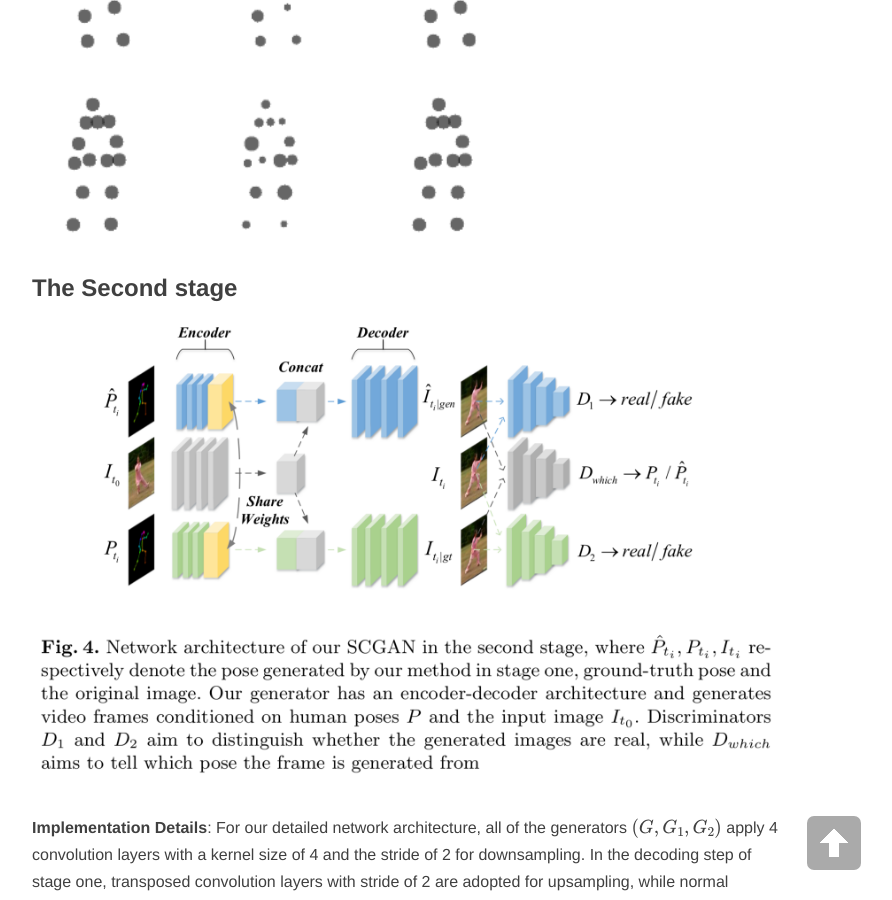
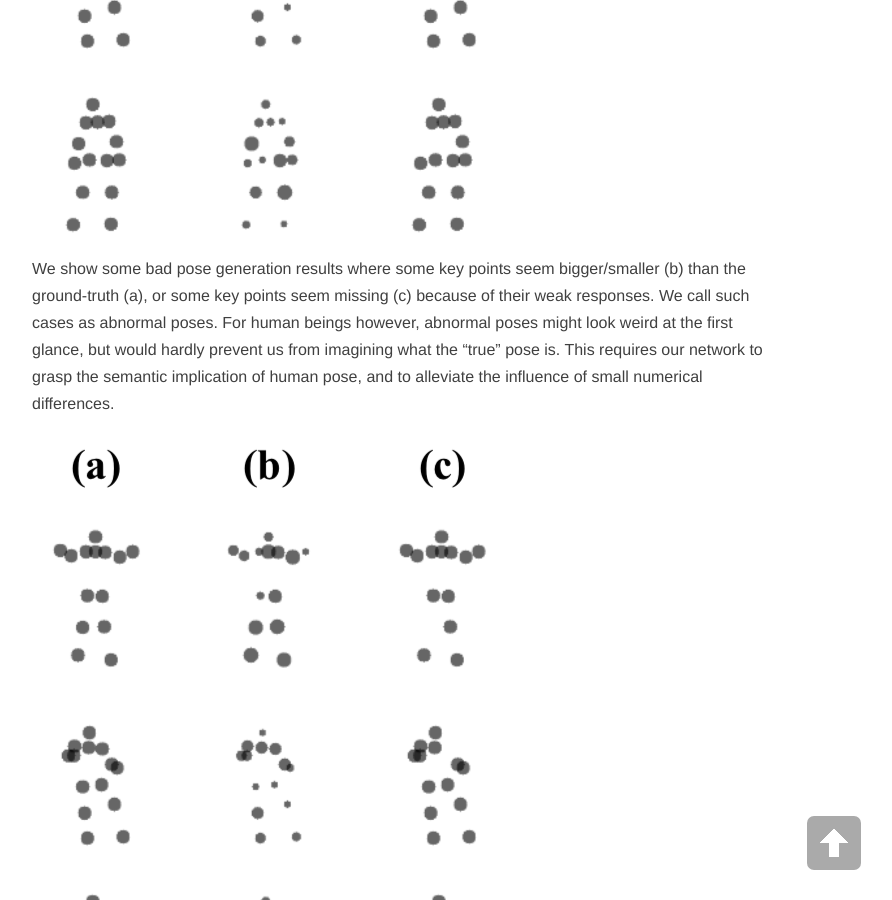
Before and after one commit to trchen12/trchen12.github.io, a Jekyll site: the page built from _posts/2018-07-27-eccv18.md, in a window 1280 px wide and 900 px high, scrolled down 2411 px. Shown: the whole window, without its empty margins (233-1125 px from the left). Built offline with Jekyll 4.4.1, drawn with Linux system fonts in a browser that asks for light colours; nearby versions of some CDN libraries; formulas are drawn with MathJax 3; comment, search, counter and statistics services are not loaded.

Commit message:
Update 2018-07-27-eccv18.md

```diff
--- a/_posts/2018-07-27-eccv18.md
+++ b/_posts/2018-07-27-eccv18.md
@@ -28,6 +28,11 @@
 </div>
 
 **Abnormal Poses:** We show some bad pose generation results where some key points seem bigger/smaller (b) than the ground-truth (a), or some key points seem missing (c) because of their weak responses. We call such cases as abnormal poses. For human beings however, abnormal poses might look weird at the first glance, but would hardly prevent us from imagining what the “true” pose is. This requires our network to grasp the semantic implication of human pose, and to alleviate the influence of small numerical differences.
+
+ <div>
+     <img src="/img/postimg/ap.png" style="vertical-align:middle;">
+     <span>We show some bad pose generation results where some key points seem bigger/smaller (b) than the ground-truth (a), or some key points seem missing (c) because of their weak responses. We call such cases as abnormal poses. For human beings however, abnormal poses might look weird at the first glance, but would hardly prevent us from imagining what the “true” pose is. This requires our network to grasp the semantic implication of human pose, and to alleviate the influence of small numerical differences.</span>
+ </div>
 
 <div align="left">
 	<img src="/img/postimg/ap.png" alt="img1">
```
